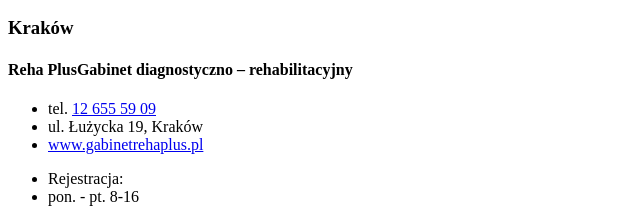
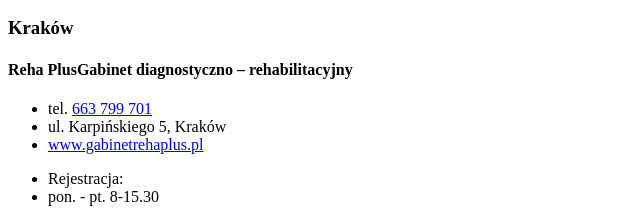
Before and after one commit to awysocka/anna-rojek-physio-www, a website: page src/index.html in a window 1280 px wide. Shown: the part 2205-2424 px from the top of the page, 0-640 px from the left. Drawn offline with Linux system fonts and the light colour scheme; files that its build step writes are made by us from their sources; a web font is replaced by a local one.

Commit message:
change Krakow address

```diff
--- a/src/index.html
+++ b/src/index.html
@@ -150,13 +150,13 @@
                             <h4 class="heading-fourth"><span class="new--line">Reha Plus</span>Gabinet diagnostyczno – rehabilitacyjny
                             </h4>
                             <ul class="contact__list">
-                                <li>tel. <a href="tel:12-655-59-09" class="link">12 655 59 09</a></li>
-                                <li>ul. Łużycka 19, Kraków</li>
+                                <li>tel. <a href="tel:663-799-701" class="link">663 799 701</a></li>
+                                <li>ul. Karpińskiego 5, Kraków</li>
                                 <li><a href="http://gabinetrehaplus.pl/" class="link" target="_blank" rel="noopener noreferrer">www.gabinetrehaplus.pl</a></li>
                             </ul>
                             <ul class="contact__list">
                                 <li>Rejestracja:</li>
-                                <li>pon. - pt. 8-16</li>
+                                <li>pon. - pt. 8-15.30</li>
                             </ul>
                             <ul class="contact__list">
                                 <li>Cennik:</li>
```
